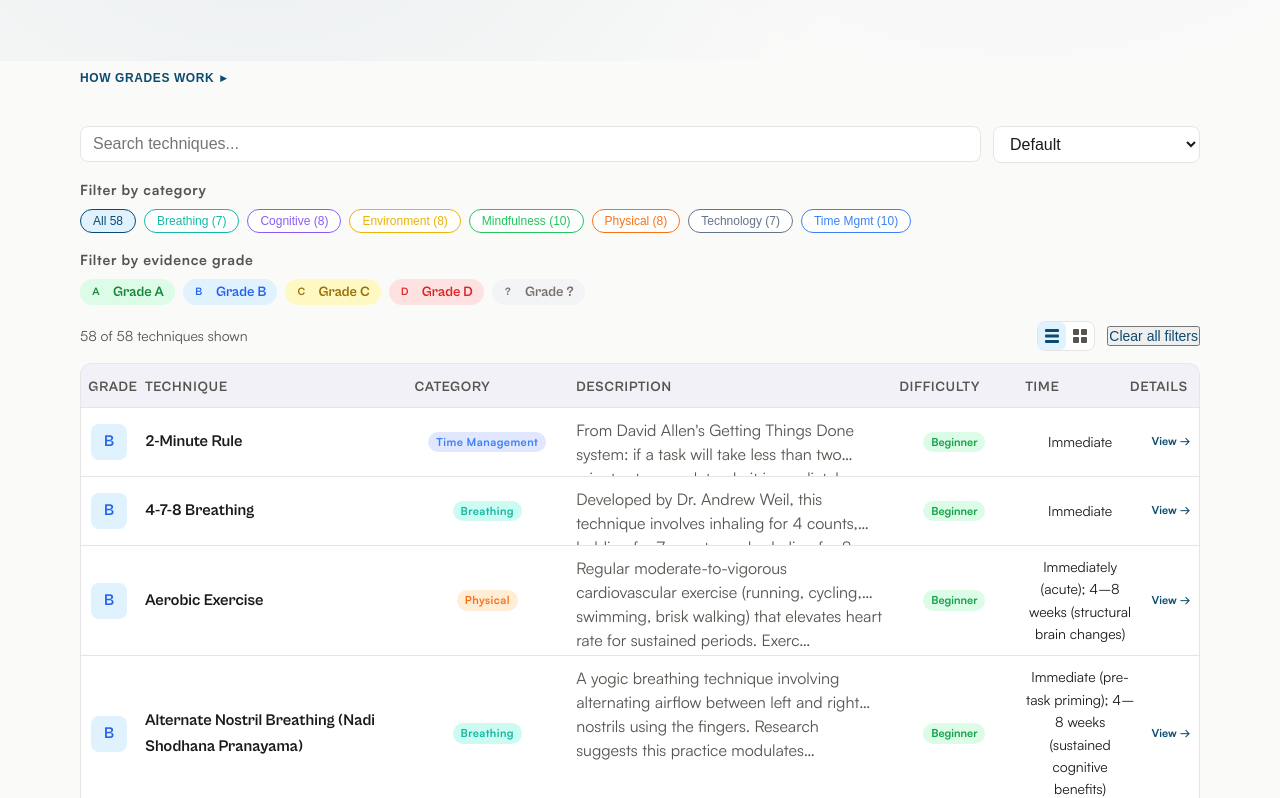
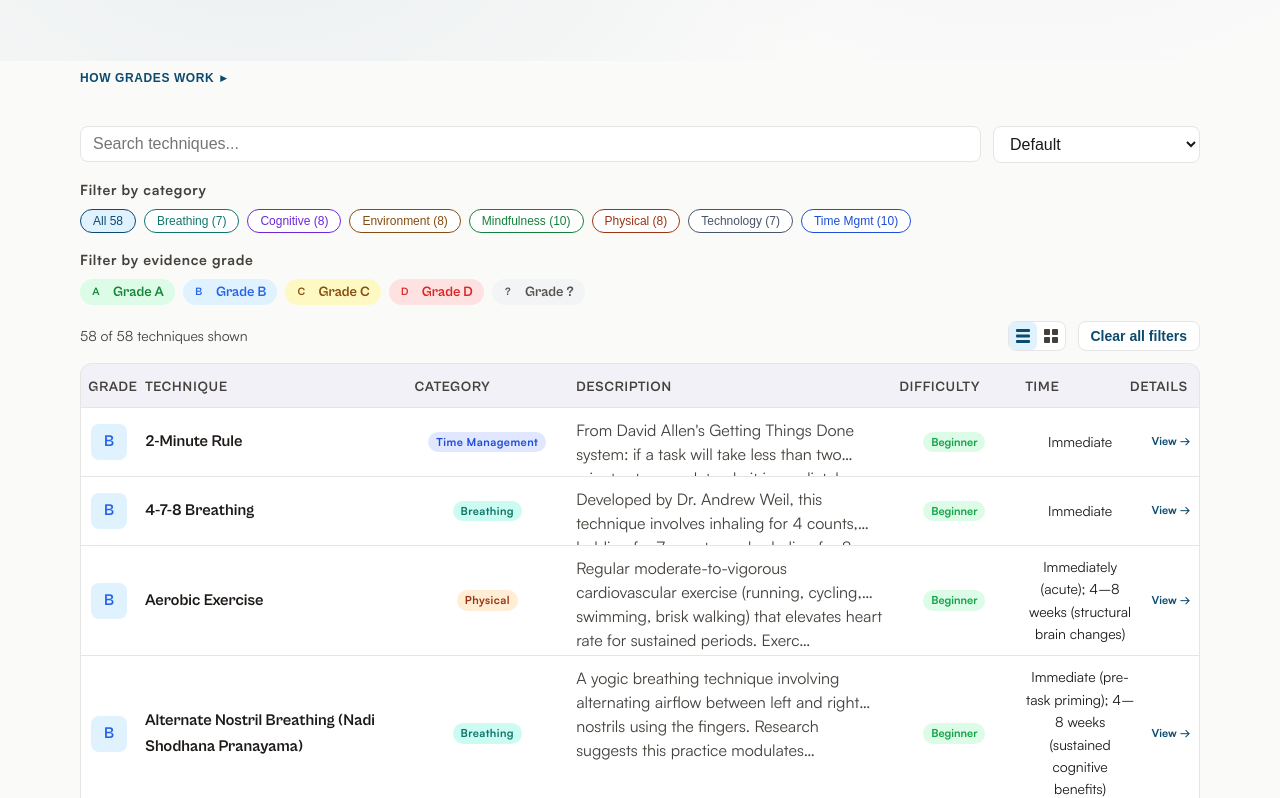
Before and after one commit to cleaver/focushacking, an Astro site: page / in a window 1280 px wide. Shown: the part 683-1481 px from the top of the page. Built offline with nearby package versions, Linux system fonts and the light colour scheme; Astro itself is replaced by a stand-in of ours.

Commit message:
feat: improve contrast and styling

```diff
--- a/src/pages/index.astro
+++ b/src/pages/index.astro
@@ -279,7 +279,7 @@ const jsonData = JSON.stringify(
         <button
           id="clear-filters"
           type="button"
-          class="text-xs font-medium text-accent bg-transparent border-none cursor-pointer p-0 hover:underline"
+          class="clear-filters-btn"
           aria-label="Clear all filters"
         >
           Clear all filters
@@ -769,4 +769,28 @@ const jsonData = JSON.stringify(
     background: #0f0f1a;
     color: white;
   }
+
+  /* ── Clear filters button ───────────────────────── */
+  .clear-filters-btn {
+    background: var(--color-surface);
+    border: 1px solid var(--color-border);
+    border-radius: 0.5rem;
+    padding: 0.375rem 0.75rem;
+    font-size: var(--text-xs);
+    font-weight: 600;
+    color: var(--color-accent);
+    cursor: pointer;
+    white-space: nowrap;
+  }
+
+  @media (prefers-reduced-motion: no-preference) {
+    .clear-filters-btn {
+      transition: all 0.15s;
+    }
+  }
+
+  .clear-filters-btn:hover {
+    background: var(--color-accent-light);
+    border-color: var(--color-accent);
+  }
 </style>
--- a/src/styles/global.css
+++ b/src/styles/global.css
@@ -53,7 +53,7 @@
   --color-surface: #ffffff;
   --color-surface-2: #f1f1f7;
   --color-text: #1c1917;
-  --color-text-muted: #57534e;
+  --color-text-muted: #44403c;
   --color-border: #e7e5e4;
   --color-accent: #0c4a6e;
   --color-accent-light: #e0f2fe;
@@ -61,24 +61,24 @@
   --color-grade-a-hi: #dcfce7;
   --color-grade-b: #2563eb;
   --color-grade-b-hi: #e0f2fe;
-  --color-grade-c: #987006;
+  --color-grade-c: #854d0e;
   --color-grade-c-hi: #fef9c3;
   --color-grade-d: #dc2626;
   --color-grade-d-hi: #fee2e2;
-  --color-grade-na: #78716c;
+  --color-grade-na: #57534e;
   --color-grade-na-hi: #f3f4f6;
   /* Header */
   --color-header-bg: #1a1a2e;
   --color-header-text: #ffffff;
   --color-header-text-muted: #a5b4fc;
   /* Category pill colors (light mode) */
-  --color-cat-time: #3b82f6;
-  --color-cat-mindfulness: #22c55e;
-  --color-cat-breathing: #14b8a6;
-  --color-cat-physical: #f97316;
-  --color-cat-environment: #eab308;
-  --color-cat-cognitive: #8b5cf6;
-  --color-cat-technology: #64748b;
+  --color-cat-time: #1d4ed8;
+  --color-cat-mindfulness: #15803d;
+  --color-cat-breathing: #0f766e;
+  --color-cat-physical: #9a3412;
+  --color-cat-environment: #854d0e;
+  --color-cat-cognitive: #6d28d9;
+  --color-cat-technology: #475569;
   /* Stat cards */
   --color-stat-bg: #ffffff;
   --color-stat-border: #e7e5e4;
@@ -100,7 +100,7 @@
   --diff-beginner-hi: #dcfce7;
   --diff-beginner: #16a34a;
   --diff-intermediate-hi: #fef3c7;
-  --diff-intermediate: #d97706;
+  --diff-intermediate: #b45309;
   --diff-advanced-hi: #fee2e2;
   --diff-advanced: #dc2626;
 
@@ -119,7 +119,7 @@
   --color-surface: #16162a;
   --color-surface-2: #1c1c30;
   --color-text: #e2e2f0;
-  --color-text-muted: #8080a8;
+  --color-text-muted: #a5a5cc;
   --color-border: #2e2e4e;
   --color-accent: #818cf8;
   --color-accent-light: #1e1b4b;
@@ -138,13 +138,13 @@
   --color-header-text: #ffffff;
   --color-header-text-muted: #818cf8;
   /* Category pill colors (dark mode) */
-  --color-cat-time: #60a5fa;
-  --color-cat-mindfulness: #4ade80;
-  --color-cat-breathing: #2dd4bf;
-  --color-cat-physical: #fb923c;
-  --color-cat-environment: #facc15;
-  --color-cat-cognitive: #a78bfa;
-  --color-cat-technology: #94a3b8;
+  --color-cat-time: #93c5fd;
+  --color-cat-mindfulness: #86efac;
+  --color-cat-breathing: #5eead4;
+  --color-cat-physical: #fdba74;
+  --color-cat-environment: #fde047;
+  --color-cat-cognitive: #c4b5fd;
+  --color-cat-technology: #afbaca;
   /* Stat cards */
   --color-stat-bg: #16162a;
   --color-stat-border: #2e2e4e;
```
